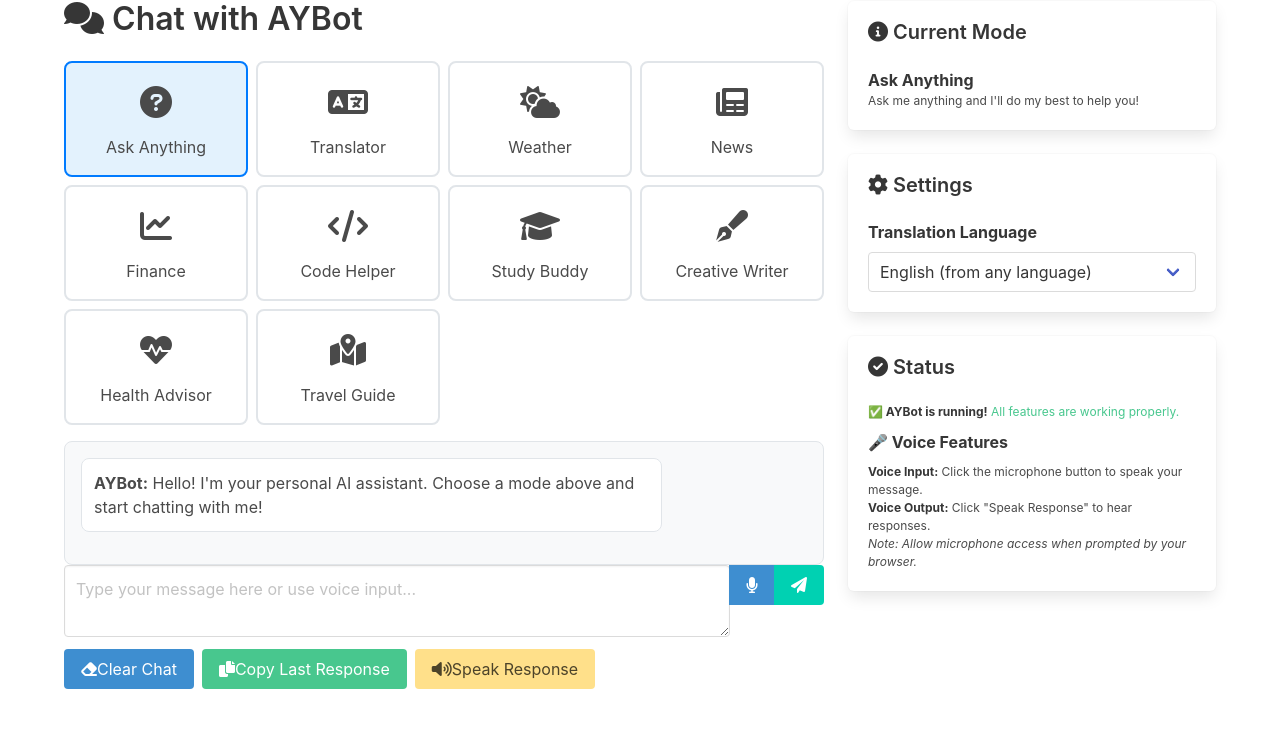
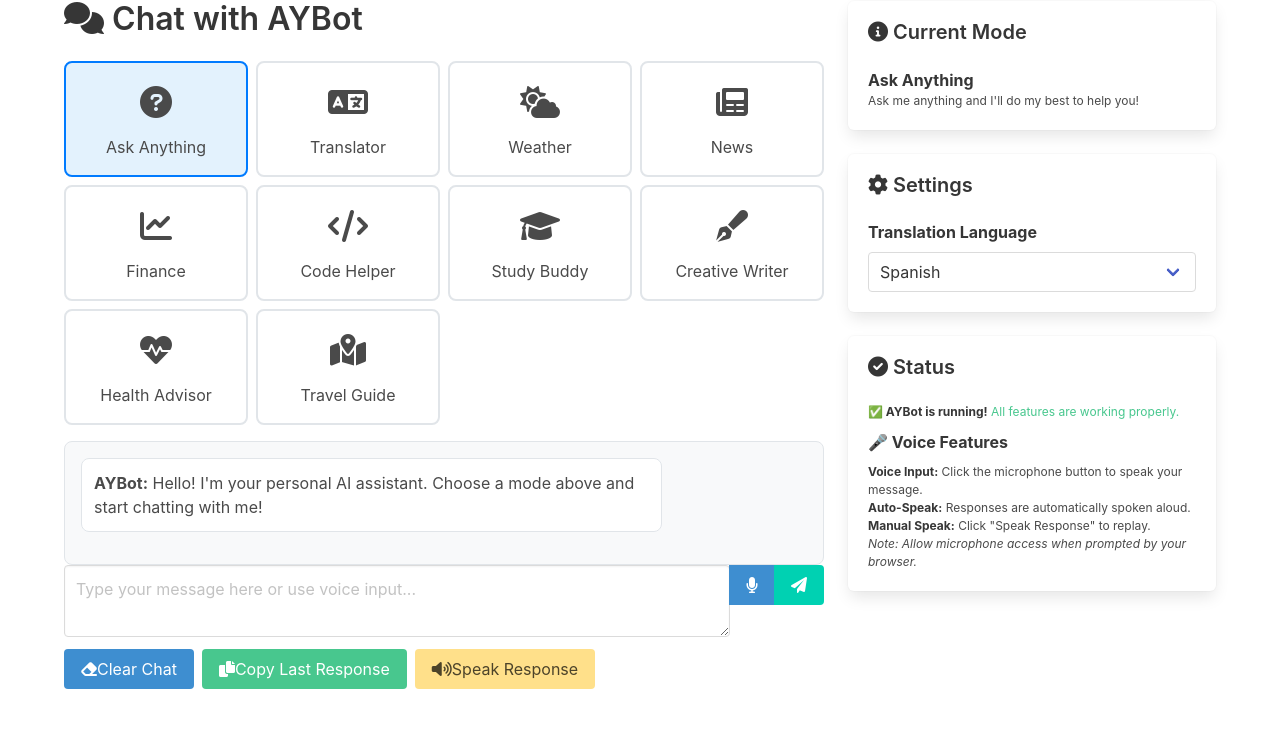
Before and after one commit to atulyadav128/translate, a Flask app: page / in a window 1280 px wide. Shown: the part 99-836 px from the top of the page. Run offline with Flask 3, Linux system fonts and the light colour scheme; some libraries are stand-ins or nearby versions.

Commit message:
Set Spanish as default language and add auto-speak functionality for responses

```diff
--- a/templates/index.html
+++ b/templates/index.html
@@ -198,7 +198,7 @@
                                 <div class="select is-fullwidth">
                                     <select id="translationLanguage">
                                         <option value="English">English (from any language)</option>
-                                        <option value="Spanish">Spanish</option>
+                                        <option value="Spanish" selected>Spanish</option>
                                         <option value="French">French</option>
                                         <option value="German">German</option>
                                         <option value="Italian">Italian</option>
@@ -227,7 +227,8 @@
                                 <h4 class="is-size-6 has-text-weight-bold">🎤 Voice Features</h4>
                                 <p class="is-size-7">
                                     <strong>Voice Input:</strong> Click the microphone button to speak your message.<br>
-                                    <strong>Voice Output:</strong> Click "Speak Response" to hear responses.<br>
+                                    <strong>Auto-Speak:</strong> Responses are automatically spoken aloud.<br>
+                                    <strong>Manual Speak:</strong> Click "Speak Response" to replay.<br>
                                     <em>Note: Allow microphone access when prompted by your browser.</em>
                                 </p>
                             </div>
@@ -322,6 +323,11 @@
                     const responseText = response.data.response_text;
                     addMessageToChat(responseText, 'bot');
                     showNotification('Response generated successfully!', 'success');
+
+                    // Auto-speak the response
+                    setTimeout(() => {
+                        speakResponseContent(responseText);
+                    }, 500); // Small delay to ensure the message is added to chat
                 })
                 .catch(error => {
                     console.error('API Error:', error);
@@ -491,6 +497,37 @@
             }
         }
 
+        // Function to speak response content directly
+        function speakResponseContent(responseText) {
+            if (speechSynthesis && responseText) {
+                // Stop any current speech
+                speechSynthesis.cancel();
+
+                const utterance = new SpeechSynthesisUtterance(responseText);
+                utterance.rate = 0.9;
+                utterance.pitch = 1;
+                utterance.volume = 0.8;
+
+                utterance.onstart = function() {
+                    document.getElementById('speakBtn').classList.add('is-loading');
+                    document.getElementById('speakBtn').innerHTML = '<i class="fas fa-stop"></i> Stop';
+                };
+
+                utterance.onend = function() {
+                    document.getElementById('speakBtn').classList.remove('is-loading');
+                    document.getElementById('speakBtn').innerHTML = '<i class="fas fa-volume-up"></i> Speak Response';
+                };
+
+                utterance.onerror = function(event) {
+                    console.error('Speech synthesis error:', event.error);
+                    document.getElementById('speakBtn').classList.remove('is-loading');
+                    document.getElementById('speakBtn').innerHTML = '<i class="fas fa-volume-up"></i> Speak Response';
+                };
+
+                speechSynthesis.speak(utterance);
+            }
+        }
+
         // Event listeners for speech functionality
         document.getElementById('micBtn').addEventListener('click', function() {
             if (isListening) {
```
